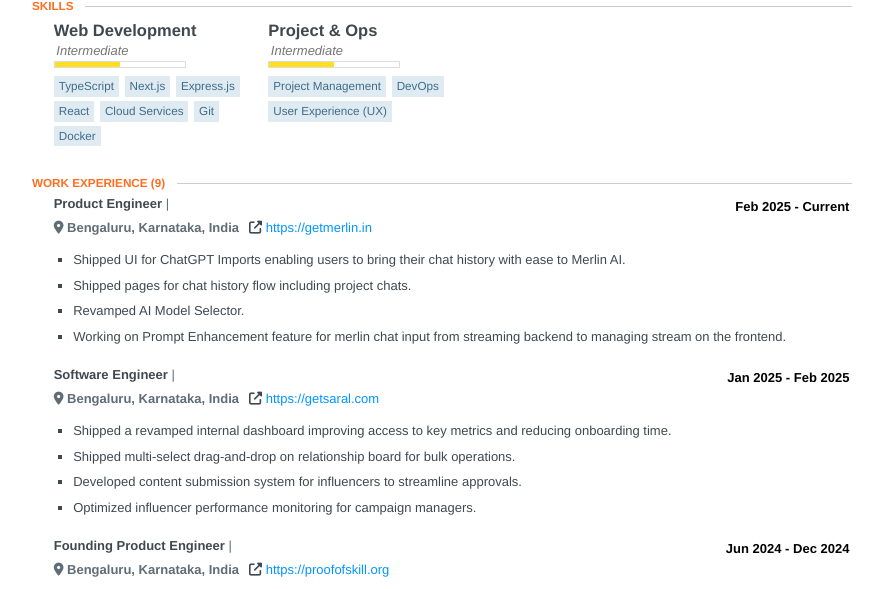
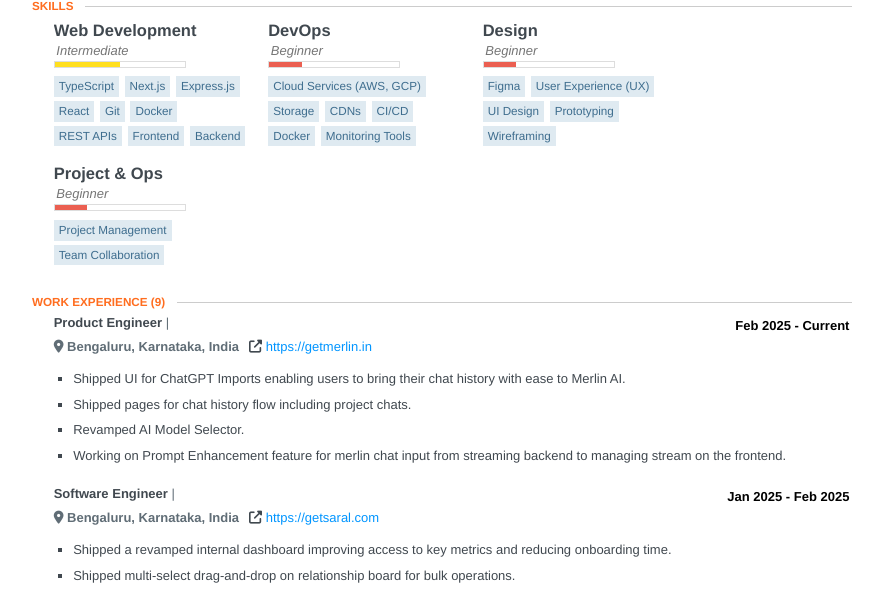
Before and after one commit to thatbeautifuldream/json-resume, a website: page resume.html in a window 1280 px wide. Shown: the part 178-767 px from the top of the page, without its empty margins (198-1081 px from the left). Drawn offline with Linux system fonts and the light colour scheme.

Commit message:
feat: update skills

```diff
--- a/resume.html
+++ b/resume.html
@@ -864,23 +864,57 @@ section .location {
             <li>Next.js</li>
             <li>Express.js</li>
             <li>React</li>
-            <li>Cloud Services</li>
             <li>Git</li>
             <li>Docker</li>
+            <li>REST APIs</li>
+            <li>Frontend</li>
+            <li>Backend</li>
+          </ul>
+        </div>
+        <div class="item">
+          <h3 class="name">
+            DevOps
+          </h3>
+            <div class="level beginner">
+                <em>Beginner</em>
+              <div class="bar"></div>
+            </div>
+          <ul class="keywords">
+            <li>Cloud Services (AWS, GCP)</li>
+            <li>Storage</li>
+            <li>CDNs</li>
+            <li>CI/CD</li>
+            <li>Docker</li>
+            <li>Monitoring Tools</li>
+          </ul>
+        </div>
+        <div class="item">
+          <h3 class="name">
+            Design
+          </h3>
+            <div class="level beginner">
+                <em>Beginner</em>
+              <div class="bar"></div>
+            </div>
+          <ul class="keywords">
+            <li>Figma</li>
+            <li>User Experience (UX)</li>
+            <li>UI Design</li>
+            <li>Prototyping</li>
+            <li>Wireframing</li>
           </ul>
         </div>
         <div class="item">
           <h3 class="name">
             Project &amp; Ops
           </h3>
-            <div class="level intermediate">
-                <em>Intermediate</em>
+            <div class="level beginner">
+                <em>Beginner</em>
               <div class="bar"></div>
             </div>
           <ul class="keywords">
             <li>Project Management</li>
-            <li>DevOps</li>
-            <li>User Experience (UX)</li>
+            <li>Team Collaboration</li>
           </ul>
         </div>
       </section>
```
Also changed, not shown: resume.json (+29 -5 lines), src/resume.data.ts (+28 -3 lines).
